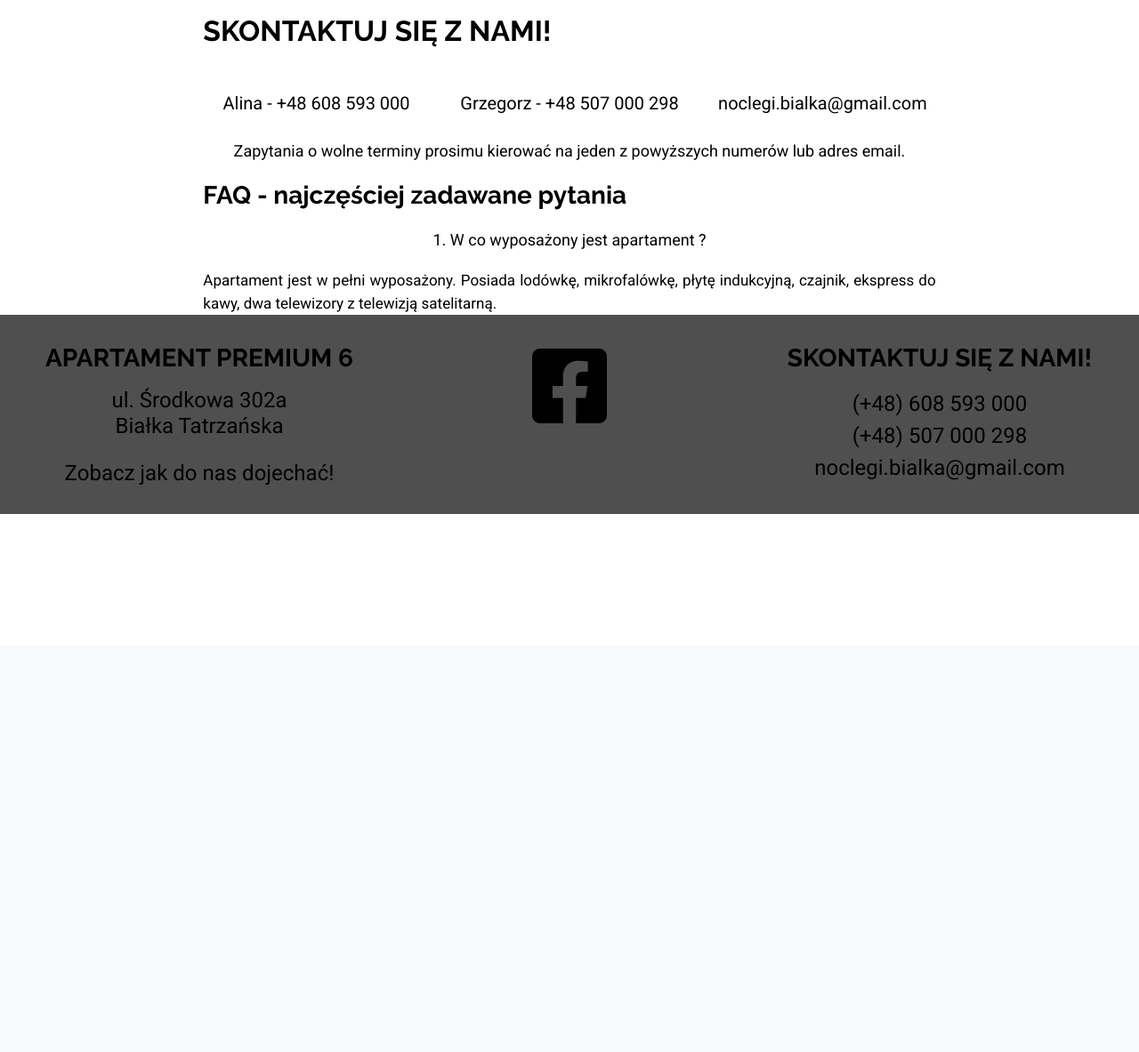
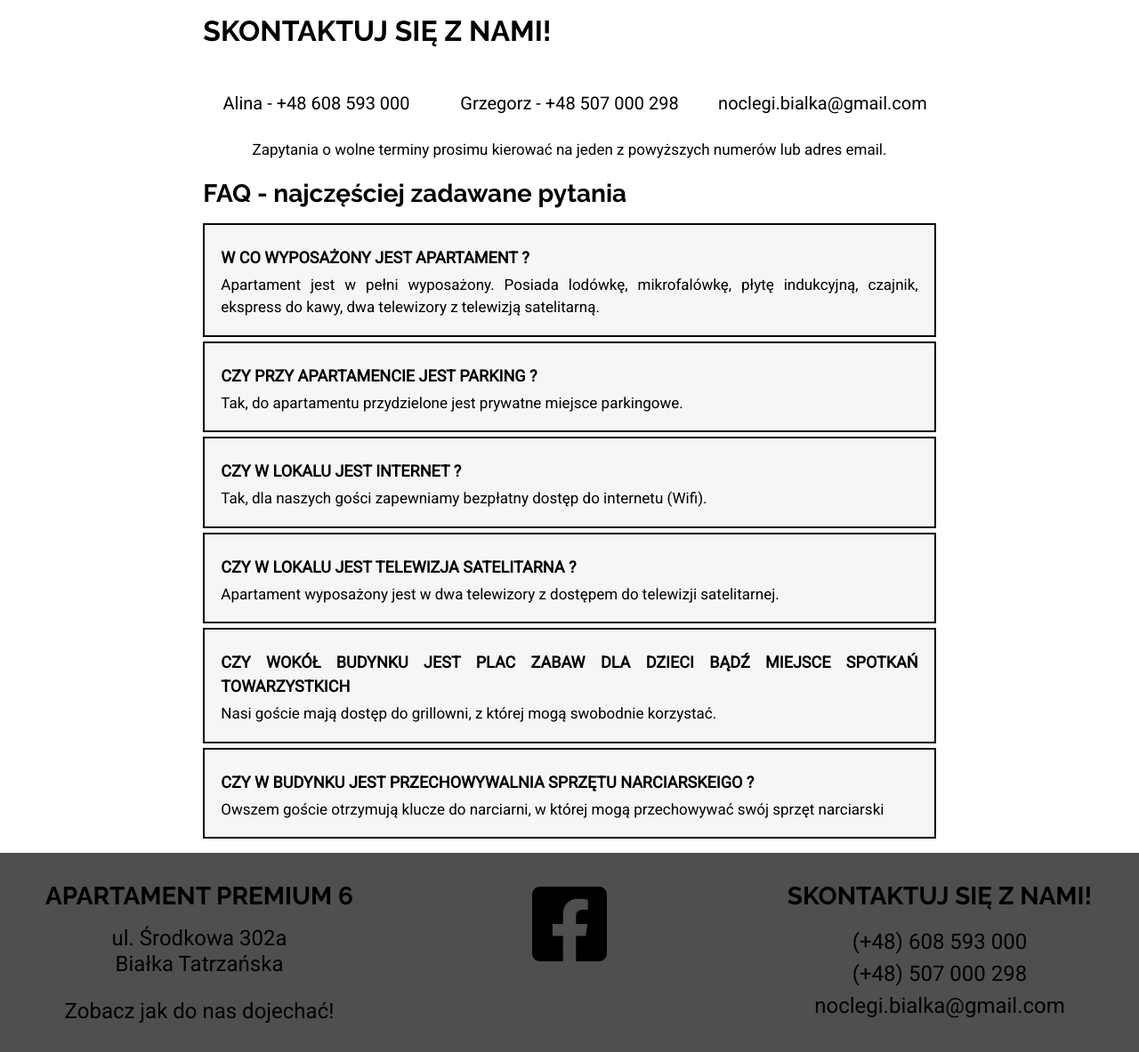
Before and after one commit to MarcinZmudka/Premium6v2, a PHP site: page /kontakt.php in a window 1280 px wide. Shown: the part 74-1257 px from the top of the page at 89% size. Before the commit the page ends 652 px from the top, so only its background shows below. Run offline with PHP 8.4, Linux system fonts and the light colour scheme; some libraries are stand-ins or nearby versions.

Commit message:
kontakt - added faq

```diff
--- a/apartament.php
+++ b/apartament.php
@@ -2,9 +2,10 @@
 <html lang="pl" dir="ltr">
 
 <head>
-  <?php include 'includes/head.php' ?>
   <link rel="stylesheet" href="css/apartament.css">
   <link rel="stylesheet" href="css/apartament_box.css">
+  <?php include 'includes/head.php' ?>
+
 </head>
 
 <body>
@@ -27,7 +28,7 @@
           najwybredniejszych sportowców. Do centrum Białki Tatrzańskiej jest około 500m, po drodze, można zaopatrzyć się
           w świeżo wypiekany chlebek pierkarni „Burkaty”. Do term Bania jest około 1km.
         </div><br>
-        <div class="text3 mb-5">Nasz Apartament urządziliśmy z myślą o naszych klientach, więc kierowaliśmy się nie
+        <div class="text3 mb-3">Nasz Apartament urządziliśmy z myślą o naszych klientach, więc kierowaliśmy się nie
           tylko komfortem i praktyką ale również estetyką i wygodą, która charakteryzuje nasz Apartament.
         </div><br>
       </div>
--- a/css/apartament_box.css
+++ b/css/apartament_box.css
@@ -99,3 +99,6 @@
     width: 100% !important;
     height: 100% !important;
   }
+.box{
+  opacity: 0;
+}
--- a/css/kontakt.css
+++ b/css/kontakt.css
@@ -1,8 +1,3 @@
-.text {
-  margin: 0;
-  font-size: 20px;
-  text-align: justify;
-}
 h2 {
   font-family: "Raleway", sans-serif;
   margin: 2vh 0;
@@ -49,23 +44,46 @@ h3 {
     transform: scaleX(250);
   }
 }
+.box {
+  /*border: 2px solid black;*/
+  padding: 20px;
+  margin: 5px 0;
+  opacity: 0;
+  background-color: #d9d9d940;
+  position: relative;
+  transition: background-color .5s ease-in-out;
+}
+.box:hover {
+  background-color: white;
+}
+.box::after {
+  content: "";
+  width: 100%;
+  height: 100%;
+  border: 2px solid black;
+  position: absolute;
+  top: 0;
+  left: 0;
+  transition: transform .3s ease-in-out;
+}
+.box:hover::after{
+  transform: translateX(-10px);
+}
 .title {
+  margin: 5px 0;
+  text-align: justify;
+  font-size: 18px;
+  font-weight: 600;
+  text-transform: uppercase;
+}
+.center {
   margin: 20px 0;
   text-align: center;
-  font-size: 18px;
+  text-transform: none;
+  font-weight: 500;
 }
 .text {
   text-align: justify;
+  margin: 0;
   font-size: 17px;
 }
-img {
-  width: 100%;
-  height: auto;
-  margin: 0 0 20px 0;
-  /*border-radius: 20px;*/
-  transition: transform 1s ease-in-out;
-  backface-visibility: hidden;
-}
-img:hover {
-  transform: perspective(1000px) rotateY(180deg);
-}
--- a/css/style.css
+++ b/css/style.css
@@ -116,9 +116,8 @@ body{
     }
 }
 .moveUp{
-  animation: moveUp ;
+  animation: moveUp forwards;
   animation-duration: 2s;
-  opacity: 1 !important;
 }
 @keyframes moveUp {
     0%{
--- a/index.php
+++ b/index.php
@@ -105,7 +105,7 @@
           </div>
         </div>
       </div>
-      <div class="jumbotron mb-0 mt-4 pt-4">
+      <div class="jumbotron mb-0 mt-4 pt-4 py-4">
         <div class="container">
           <h2 class="markTitle">Sprawdź opinie naszych gości:</h2>
           <div class="row marks my-4 ">
--- a/kontakt.php
+++ b/kontakt.php
@@ -16,11 +16,34 @@
           <div class="formula col-sm ">Grzegorz - +48 507 000 298</div>
           <div class="formula col-sm">noclegi.bialka@gmail.com</div>
         </div>
-        <p class='title'>Zapytania o wolne terminy prosimu kierować na jeden z powyższych numerów lub adres email.</p>
+        <p class='center'>Zapytania o wolne terminy prosimu kierować na jeden z powyższych numerów lub adres email.</p>
         <h3>FAQ - najczęściej zadawane pytania</h3>
-        <p class="title">1. W co wyposażony jest apartament ?</p>
-        <p class="text">Apartament jest w pełni wyposażony. Posiada lodówkę, mikrofalówkę, płytę indukcyjną, czajnik, ekspress do kawy, dwa telewizory z telewizją satelitarną.</p>
+        <div class="box">
+          <p class="title">W co wyposażony jest apartament ?</p>
+          <p class="text">Apartament jest w pełni wyposażony. Posiada lodówkę, mikrofalówkę, płytę indukcyjną, czajnik, ekspress do kawy, dwa telewizory z telewizją satelitarną.</p>
+        </div>
+        <div class="box">
+          <p class="title">Czy przy apartamencie jest parking ?</p>
+          <p class="text">Tak, do apartamentu przydzielone jest prywatne miejsce parkingowe.</p>
+        </div>
+        <div class="box">
+          <p class="title">Czy w lokalu jest internet ?</p>
+          <p class="text">Tak, dla naszych gości zapewniamy bezpłatny dostęp do internetu (Wifi).</p>
+        </div>
+        <div class="box">
+          <p class="title">Czy w lokalu jest telewizja satelitarna ?</p>
+          <p class="text">Apartament wyposażony jest w dwa telewizory z dostępem do telewizji satelitarnej.</p>
+        </div>
+        <div class="box">
+          <p class="title">Czy wokół budynku jest plac zabaw dla dzieci bądź miejsce spotkań towarzystkich</p>
+          <p class="text">Nasi goście mają dostęp do grillowni, z której mogą swobodnie korzystać.</p>
+        </div>
+        <div class="box">
+          <p class="title">Czy w budynku jest przechowywalnia sprzętu narciarskeigo ?</p>
+          <p class="text">Owszem goście otrzymują klucze do narciarni, w której mogą przechowywać swój sprzęt narciarski</p>
+        </div>
 
+        <p class='my-10'></p>
       </div>
       <div class="col-lg-2"></div>
     </div>
```
